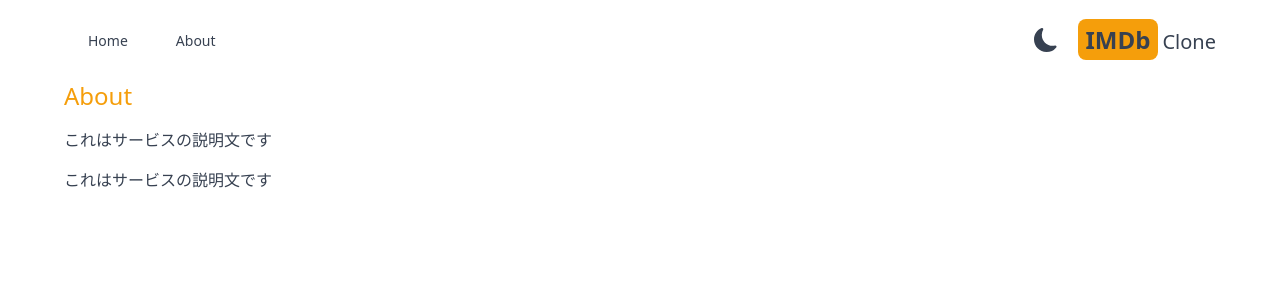
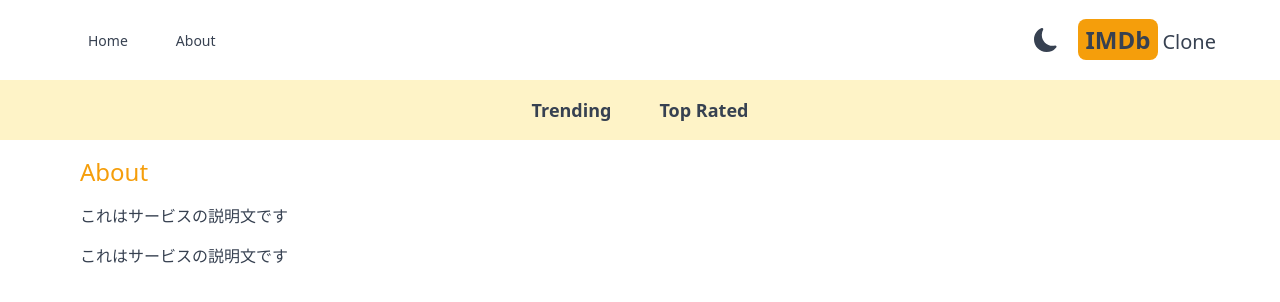
Before and after one commit to ok4d4/imdb, a Next.js app: page /about in a window 1280 px wide. Shown: the top 302 px of the page. Built offline with nearby package versions, Linux system fonts and the light colour scheme.

Commit message:
create the navbar components

```diff
--- a/src/app/about/page.tsx
+++ b/src/app/about/page.tsx
@@ -4,7 +4,7 @@ import React from "react";
 // Name, description, and links to social media
 export default function About() {
   return (
-    <div className="max-w-6xl mx-auto space-y-4">
+    <div className="max-w-6xl mx-auto space-y-4 p-4">
       <h1 className="text-2xl font-medium text-amber-500">About</h1>
       <p className="">これはサービスの説明文です</p>
       <p className="">これはサービスの説明文です</p>
--- a/src/app/layout.tsx
+++ b/src/app/layout.tsx
@@ -1,6 +1,7 @@
 import Header from "@/components/Header";
 import "./globals.css";
 import Providers from "./Providers";
+import Navbar from "@/components/Navbar";
 
 export const metadata = {
   title: "開発中",
@@ -17,6 +18,7 @@ export default function RootLayout({
       <body>
         <Providers>
           <Header />
+          <Navbar />
           {children}
         </Providers>
       </body>
--- /dev/null
+++ b/src/components/Navbar.tsx
@@ -0,0 +1,11 @@
+import React from "react";
+import NavbarItem from "./NavbarItem";
+
+export default function Navbar() {
+  return (
+    <div className="flex justify-center dark:bg-gray-600 bg-amber-100 lg:text-lg p-4">
+      <NavbarItem title="Trending" param="fetchTrending" />
+      <NavbarItem title="Top Rated" param="fetchTopRated" />
+    </div>
+  );
+}
--- /dev/null
+++ b/src/components/NavbarItem.tsx
@@ -0,0 +1,32 @@
+"use client";
+
+import Link from "next/link";
+import React from "react";
+
+import { useSearchParams } from "next/navigation";
+
+export default function NavbarItem({
+  title,
+  param,
+}: {
+  title: string;
+  param: string;
+}) {
+  const searchParams = useSearchParams();
+  const genre = searchParams.get("genre");
+
+  return (
+    <div>
+      <Link
+        className={`m-4 hover:text-amber-600 font-semibold p-2 ${
+          genre &&
+          genre === param &&
+          "underline underline-offset-8 decoration-4 decoration-amber-500 rounded-lg"
+        }}`}
+        href={`/?genre=${param}`}
+      >
+        {title}
+      </Link>
+    </div>
+  );
+}
```
